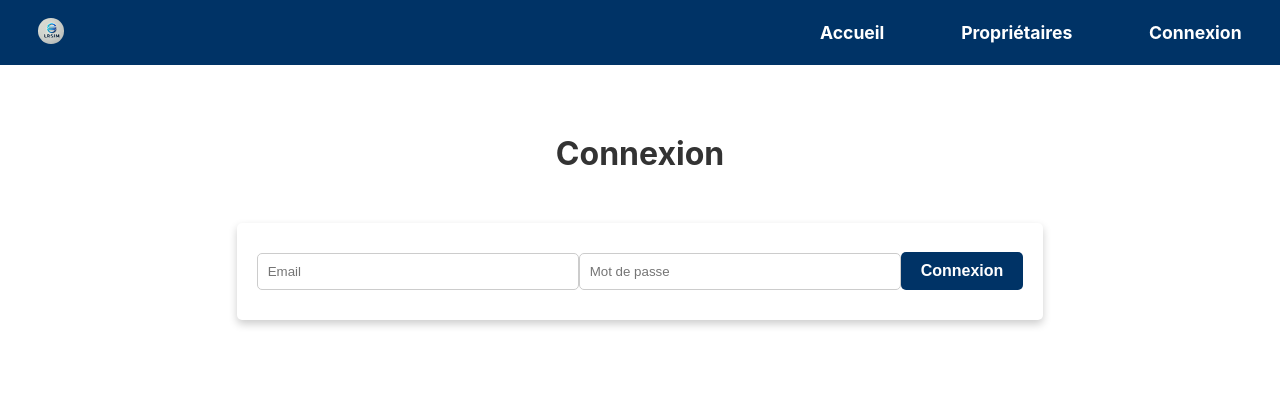
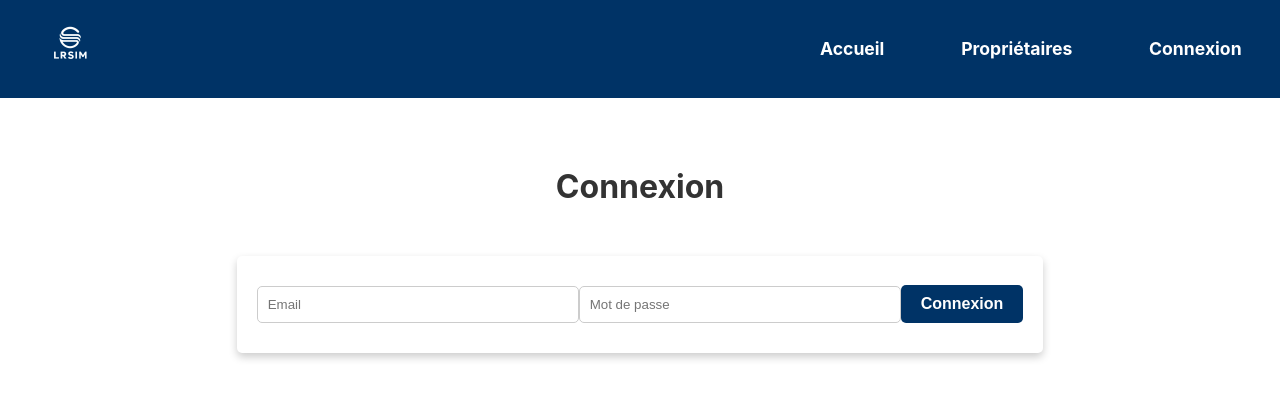
Before and after one commit to Gabriel34190/LRSIM, a React (Create React App) app: page /connexion in a window 1280 px wide. Shown: the top 398 px of the page. Built offline with nearby package versions, Linux system fonts and the light colour scheme.

Commit message:
edit/Logo_LRSIM

```diff
--- a/src/components/AppartementDetailsPage.js
+++ b/src/components/AppartementDetailsPage.js
@@ -6,8 +6,7 @@ import { Dialog } from "@headlessui/react";
 import '../css/Home.css';
 import '../css/LocationPage.css';
 import '../css/AppartementDetailsPage.css';
-import logo from '../images/LRSIM.png';
-import montpellierFallback from '../images/Montpellier.jpeg';
+import logo from '../images/Lrsim_logo.png';
 
 const AppartementDetailsPage = () => {
     const { locationId, appartementId } = useParams();
@@ -43,8 +42,7 @@ const AppartementDetailsPage = () => {
                     const data = docSnap.data();
                     setAppartement(data);
                     setImageURLs(data.imageURLs || []);
-                    const firstImage = data.imageURLs && data.imageURLs.length > 0 ? data.imageURLs[0] : null;
-                    setSelectedImage(firstImage || montpellierFallback);
+                    setSelectedImage(data.imageURLs ? data.imageURLs[0] : null);
                     setContractEndDate(data.contractEndDate || '');
                 } else {
                     setError('Appartement introuvable.');
@@ -186,16 +184,6 @@ const AppartementDetailsPage = () => {
         setContractEndDate(e.target.value);
     };
 
-    const handleMainImageError = (e) => {
-        console.warn('Image principale introuvable, utilisation du fallback:', e?.target?.src);
-        e.target.src = montpellierFallback;
-    };
-
-    const handleThumbError = (e) => {
-        console.warn('Miniature introuvable, utilisation du fallback:', e?.target?.src);
-        e.target.src = montpellierFallback;
-    };
-
     if (loading) return <p>Chargement...</p>;
 
     return (
@@ -315,7 +303,6 @@ const AppartementDetailsPage = () => {
                                         alt="Appartement"
                                         className="main-image"
                                         onClick={() => setIsModalOpen(true)}
-                                        onError={handleMainImageError}
                                     />
                                 </div>
 
@@ -350,7 +337,6 @@ const AppartementDetailsPage = () => {
                                         src={url}
                                         alt="Appartement"
                                         className="thumbnail"
-                                        onError={handleThumbError}
                                         onClick={() => setSelectedImage(url)}
                                     />
                                     {user && (
--- a/src/components/Connexion.js
+++ b/src/components/Connexion.js
@@ -4,7 +4,7 @@ import { auth } from './firebase-config';
 import { useNavigate } from 'react-router-dom';
 import '../css/Connexion.css';
 import '../css/Home.css';
-import logo from '../images/LRSIM.png';
+import logo from '../images/Lrsim_logo.png';
 
 function Connexion() {
   const [email, setEmail] = useState("");
--- a/src/components/Home.js
+++ b/src/components/Home.js
@@ -4,7 +4,7 @@ import { auth, db } from './firebase-config'; // Importation de Firestore
 import { collection, getDocs, deleteDoc, doc } from 'firebase/firestore'; // Firestore
 import '../css/Home.css';
 import NewLocationForm from './NewLocationForm';
-import logo from '../images/LRSIM.png'
+import logo from '../images/Lrsim_logo.png'
 import montpellierFallback from '../images/Montpellier.jpeg'
 
 const Home = () => {
--- a/src/components/LocationPage.js
+++ b/src/components/LocationPage.js
@@ -5,7 +5,7 @@ import { auth, db } from './firebase-config';
 import NewAppartementForm from './NewAppartementForm';
 import '../css/Home.css';
 import '../css/LocationPage.css';
-import logo from '../images/LRSIM.png';
+import logo from '../images/Lrsim_logo.png';
 
 const LocationPage = () => {
     const { id } = useParams();
--- a/src/components/Proprietaires.js
+++ b/src/components/Proprietaires.js
@@ -1,7 +1,7 @@
 import React, { useState, useEffect } from 'react';
 import '../css/Proprietaires.css'; // Chemin vers le CSS
 import PhotoSandra from '../images/pion_gaby.jpg'; // Assurez-vous que le chemin est correct
-import logo from '../images/LRSIM.png'
+import logo from '../images/Lrsim_logo.png'
 
 
 const Proprietaires = () => {
--- a/src/css/AppartementDetailsPage.css
+++ b/src/css/AppartementDetailsPage.css
@@ -215,8 +215,8 @@
 }
 
 .logo img {
-    width: 2vw;
-    height: 2vw;
+    width: 5vw;
+    height: 5vw;
     border-radius: 50%;
 }
 
--- a/src/css/Home.css
+++ b/src/css/Home.css
@@ -87,8 +87,8 @@
 
 /* Taille du logo dans toutes les navbars utilisant Home.css */
 .logo img {
-    width: 4vw;
-    height: 4vw;
+    width: 5vw;
+    height: 5vw;
     border-radius: 50%;
 }
 
```
Also changed, not shown: src/images/Lrsim_logo.png (added).
